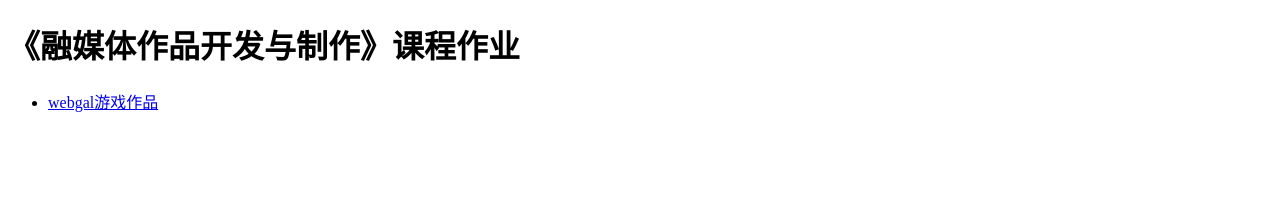
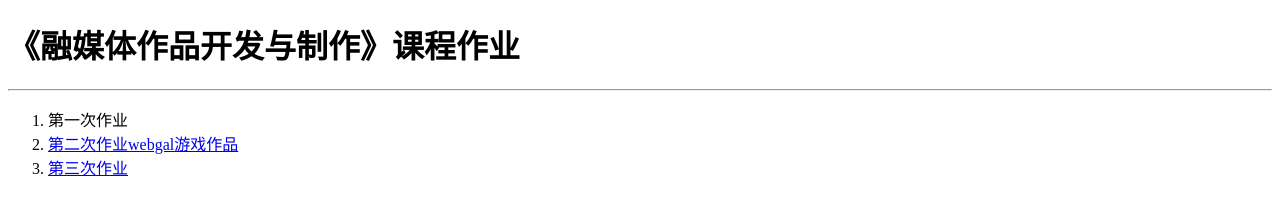
Before and after one commit to Shaozijinshaozijin/SZJhomeworkmedia, a plain HTML site: page index.html in a window 1280 px wide. Drawn offline with Linux system fonts and the light colour scheme.

Commit message:
第三次作业

```diff
--- a/index.html
+++ b/index.html
@@ -4,11 +4,17 @@
     <meta charset="UTF-8">
     <meta http-equiv="X-UA-Compatible" content="IE=edge">
     <meta name="viewport" content="width=device-width, initial-scale=1.0">
-    <title>Document</title>
+    <title>融媒体课程作业</title>
 </head>
 <body>
-    <h1> 《融媒体作品开发与制作》课程作业</h1>
-<ul>
-    <li><a href="GAME/index.html">webgal游戏作品</a></li>
+    <div>
+        <h1> 《融媒体作品开发与制作》课程作业</h1>
+    </div>
+    <hr/>
+    <ol>
+        <li>第一次作业</li>
+        <li><a href="GAME/index.html">第二次作业webgal游戏作品</a></li>
+        <li><a href="index.html">第三次作业</a></li>
+    </ol>
 </body>
 </html>
```
